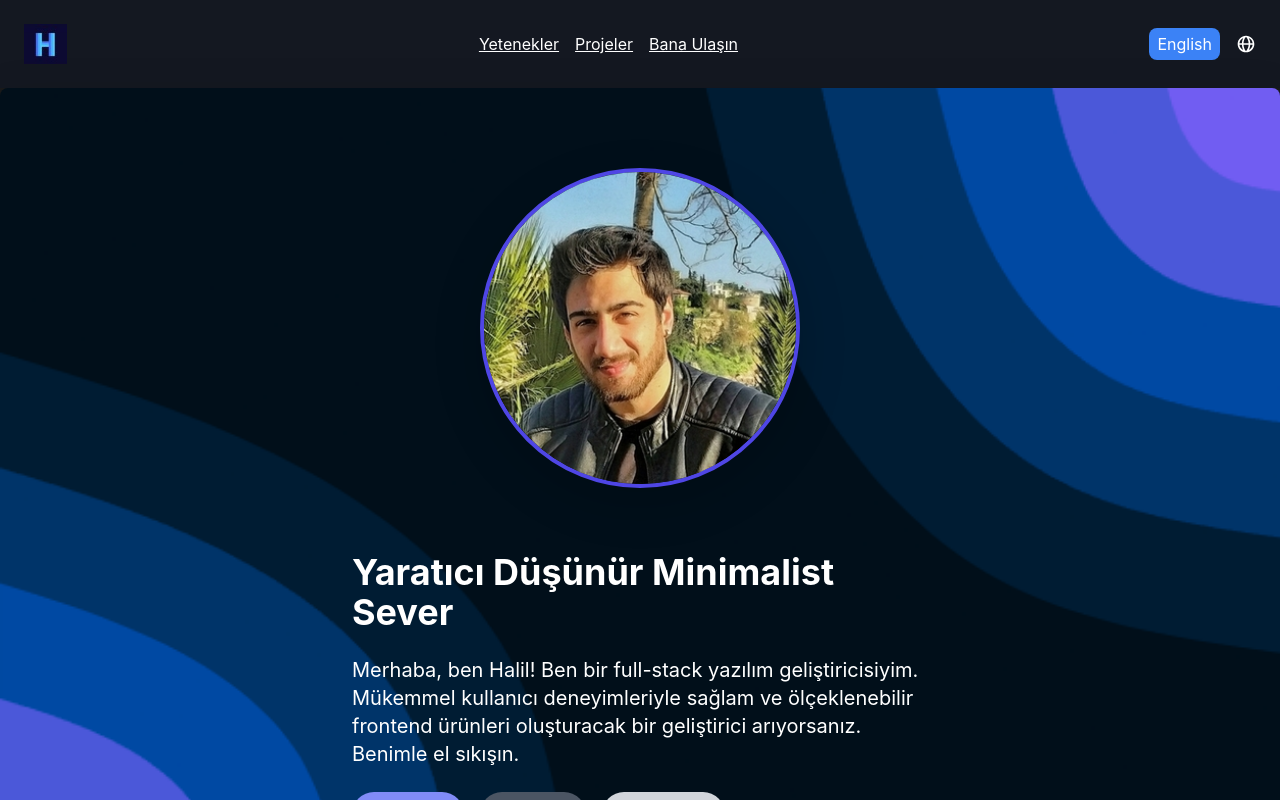
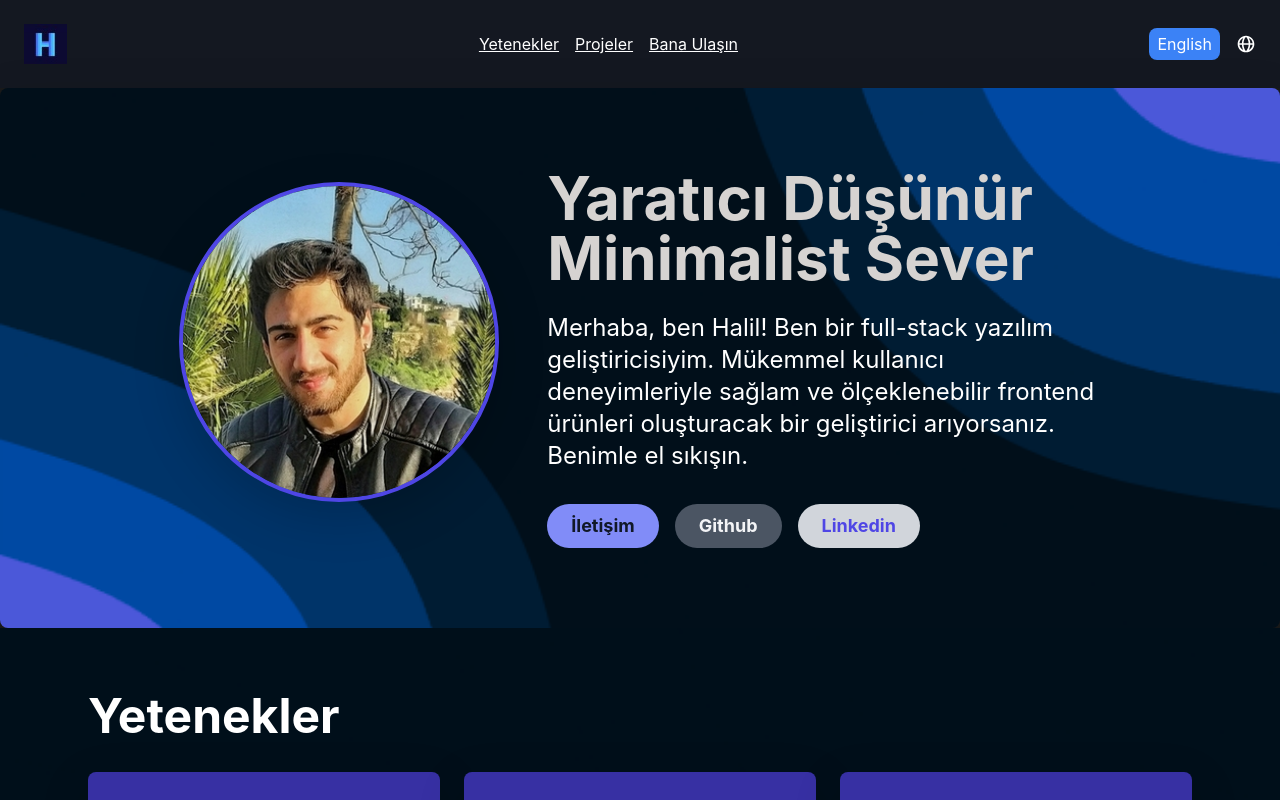
Before and after one commit to HalilAladag/web-sayfam, a React (Create React App) app: page / in a window 1280 px wide. Shown: the top 800 px of the page. Built offline with nearby package versions, Linux system fonts and the light colour scheme; a web font is replaced by a local one.

Commit message:
Taiwind-Media-Config-Upt

```diff
--- a/src/components/Hero.js
+++ b/src/components/Hero.js
@@ -14,7 +14,7 @@ const Hero = ({ language, darkMode }) => {
     tr: {
       greetings:
         'Merhaba, ben Halil! Ben bir full-stack yazılım geliştiricisiyim. Mükemmel kullanıcı deneyimleriyle sağlam ve ölçeklenebilir frontend ürünleri oluşturacak bir geliştirici arıyorsanız. Benimle el sıkışın.',
-      head1: 'Yaratıcı Düşünür  Minimalist Sever',
+      head1: 'Yaratıcı Düşünür Minimalist Sever',
       contactButton: 'İletişim',
       github: 'Github',
       linkedin: 'Linkedin',
@@ -31,28 +31,27 @@ const Hero = ({ language, darkMode }) => {
 
   return (
     <div
-      className={`hero-container flex flex-col items-center ${
+      className={`hero-container flex ${
         darkMode ? 'bg-gray-900 text-white' : 'bg-white text-gray-900'
-      } py-12 md:py-20 rounded-lg shadow-lg px-6 md:px-16 space-y-8`}
+      } py-8 md:py-20 rounded-lg shadow-lg px-6 md:px-16 space-y-8`}
       style={{
         backgroundImage: `url('./Images/sky.png')`,
         backgroundSize: 'cover',
         backgroundPosition: 'left',
       }}
     >
-      <div className="md:w-1/2 md:text-center">
+      <div className="md:flex md:items-center md:w-4/5 mx-auto">
         <animated.img
           src="./Images/HeroPic1.jpg"
           alt="Hero"
-          className="h-48 md:h-80 w-48 md:w-80 rounded-full mb-8 border-4 border-indigo-600 shadow-lg inline-block"
+          className="h-48 md:h-80 w-48 md:w-80 rounded-full mb-8 border-4 border-indigo-600 shadow-lg inline-block md:mr-12"
           style={imageAnimation}
         />
-      </div>
-      <div className="md:w-1/2">
-        <animated.h1 className="text-2xl md:text-4xl font-bold mb-4 md:mb-8">
+        <div>
+          <animated.h1 className="text-6xl md:text-6xl font-bold mb-4 md:mb-8 text-stone-300">
             {head1}
           </animated.h1>
-        <animated.p className="text-sm md:text-xl mb-4 md:mb-8">
+          <animated.p className="text-sm md:text-2xl mb-8 md:mb-8">
             {greetings}
           </animated.p>
           <div className="flex space-x-4">
@@ -83,6 +82,7 @@ const Hero = ({ language, darkMode }) => {
           </div>
         </div>
       </div>
+    </div>
   );
 };
 
```
Lines whose indentation alone changed are shown as unchanged.
